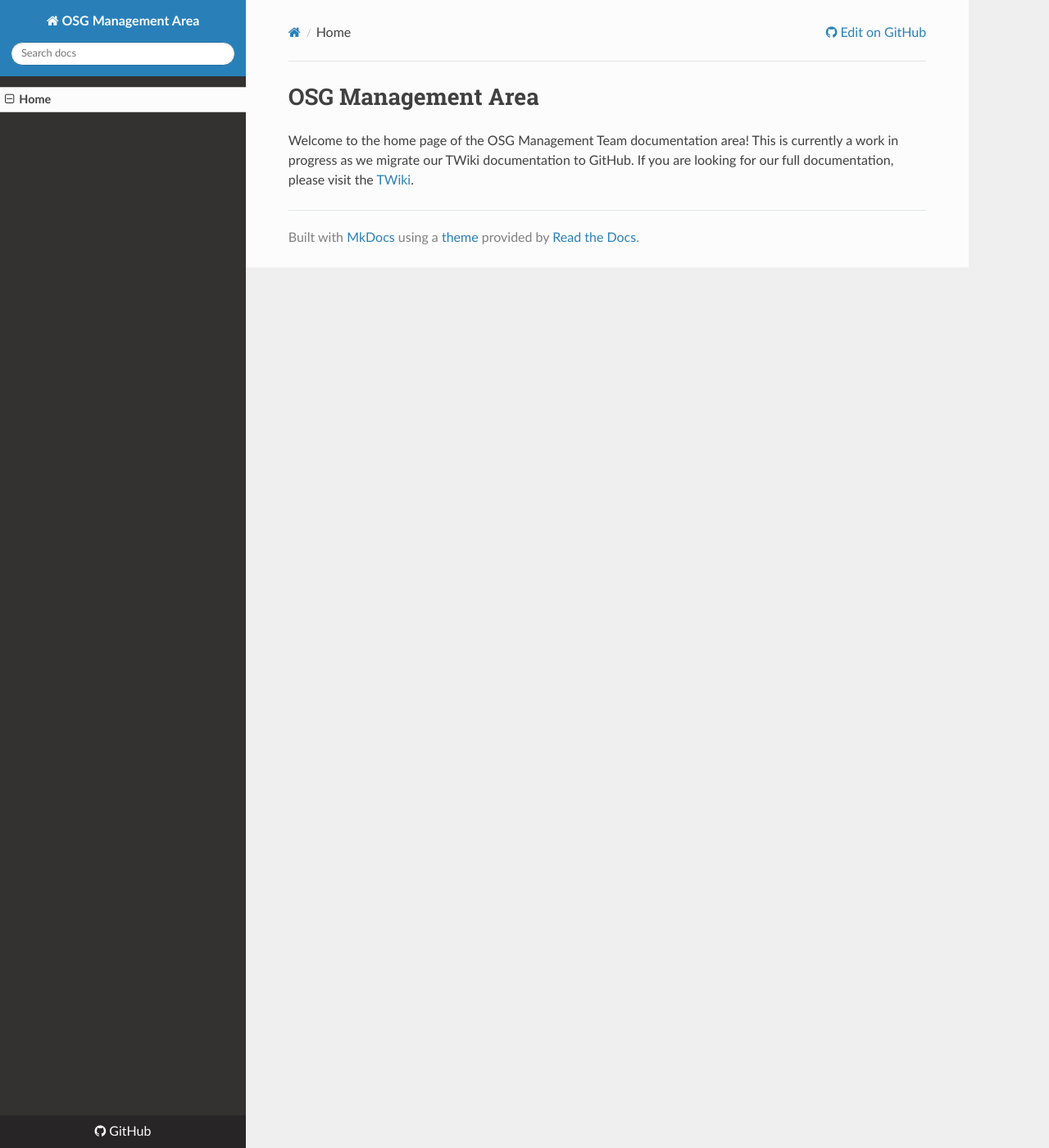
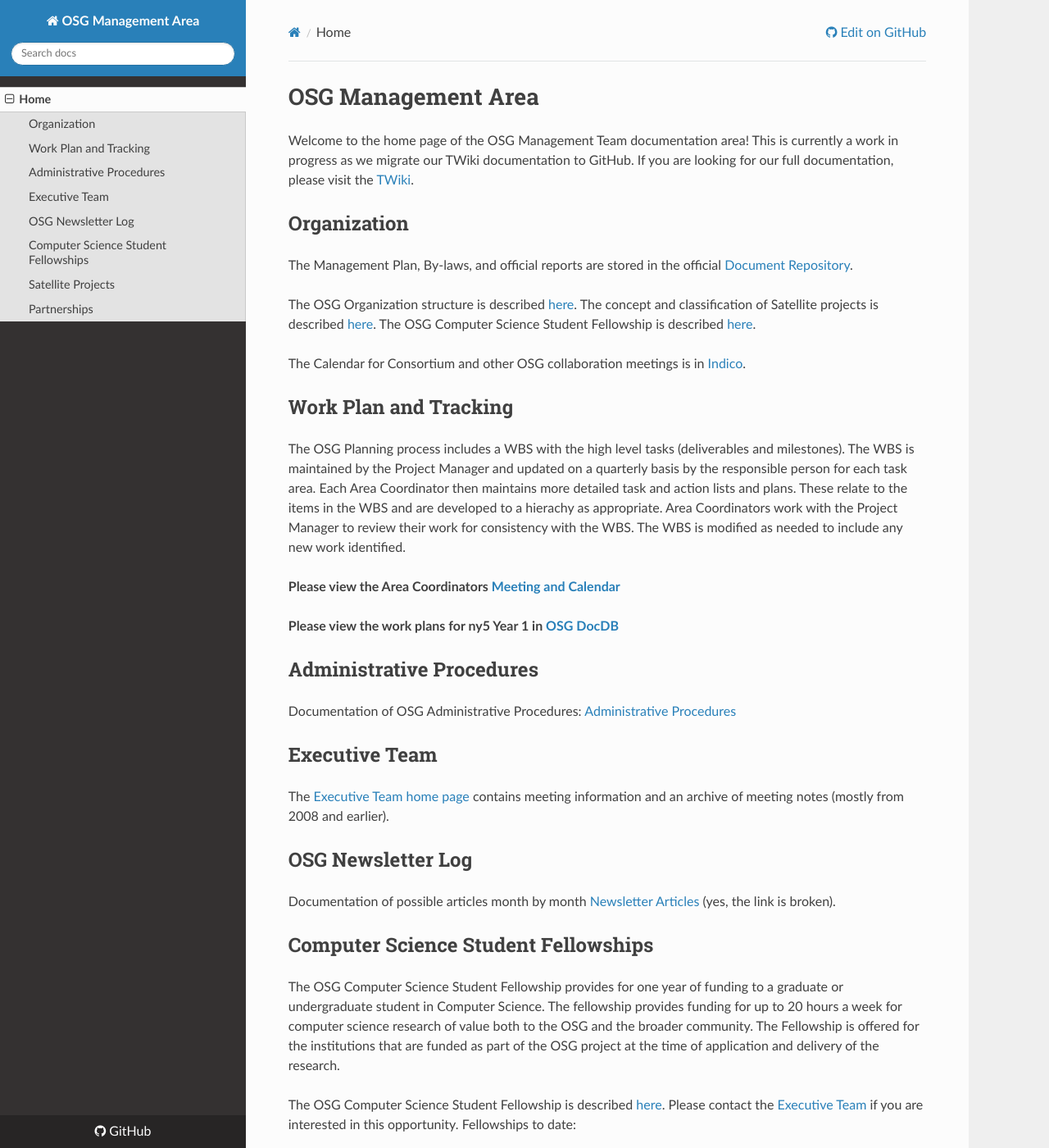
Before and after one commit to ppaschos/management-1, an MkDocs documentation site: the page built from docs/index.md, in a window 1280 px wide and 1400 px high. Shown: the whole window at 82% size. Built offline with MkDocs 1.6.1, drawn with Linux system fonts in a browser that asks for light colours; nearby versions of some CDN libraries; old or Windows-style settings are respelled for this version of MkDocs; some of the changed text lies outside the part shown.

Commit message:
Initial commit of new (converted) home page

```diff
--- a/docs/index.md
+++ b/docs/index.md
@@ -1,3 +1,76 @@
 # OSG Management Area
 
-Welcome to the home page of the OSG Management Team documentation area! This is currently a work in progress as we migrate our TWiki documentation to GitHub. If you are looking for our full documentation, please visit the [TWiki](https://twiki.opensciencegrid.org/bin/view/Management).
+Welcome to the home page of the OSG Management Team documentation area!  This is currently a work in progress as we
+migrate our TWiki documentation to GitHub.  If you are looking for our full documentation, please visit the
+[TWiki](https://twiki.opensciencegrid.org/bin/view/Management).
+
+
+## Organization
+
+The Management Plan, By-laws, and official reports are stored in the official
+[Document Repository](http://osg-docdb.opensciencegrid.org/cgi-bin/DocumentDatabase/).
+
+The OSG Organization structure is described
+[here](http://osg-docdb.opensciencegrid.org/0003/000314/008/6.OSG%20Management%20Plan.pdf). The concept and
+classification of Satellite projects is described
+[here](https://www.opensciencegrid.org/bin/view/Management/OSGSatelliteProjects). The OSG Computer Science Student
+Fellowship is described
+[here](https://osg-docdb.opensciencegrid.org:440/cgi-bin/RetrieveFile?docid=831&version=2&filename=OSG%20CS%20Student%20Fellowship.pdf).
+
+The Calendar for Consortium and other OSG collaboration meetings is in
+[Indico](http://indico.fnal.gov/categoryDisplay.py?categId=86).
+
+
+## Work Plan and Tracking
+
+The OSG Planning process includes a WBS with the high level tasks (deliverables and milestones).  The WBS is maintained
+by the Project Manager and updated on a quarterly basis by the responsible person for each task area.  Each Area
+Coordinator then maintains more detailed task and action lists and plans.  These relate to the items in the WBS and are
+developed to a hierachy as appropriate.  Area Coordinators work with the Project Manager to review their work for
+consistency with the WBS.  The WBS is modified as needed to include any new work identified.
+
+**Please view the Area Coordinators [Meeting and Calendar](area-coordinators.md)**
+
+**Please view the work plans for ny5 Year 1 in [OSG DocDB](https://osg-docdb.opensciencegrid.org:440/cgi-bin/ShowDocument?docid=1133)**
+
+
+## Administrative Procedures
+
+Documentation of OSG Administrative Procedures: [Administrative Procedures](AdministrativeProcedures)
+
+## Executive Team
+
+The [Executive Team home page](executive-team.md) contains meeting information and an archive of meeting notes (mostly
+from 2008 and earlier).
+
+
+## OSG Newsletter Log
+
+Documentation of possible articles month by month [Newsletter Articles](NewsletterArticles) (yes, the link is broken).
+
+
+## Computer Science Student Fellowships
+
+The OSG Computer Science Student Fellowship provides for one year of funding to a graduate or undergraduate student in
+Computer Science.  The fellowship provides funding for up to 20 hours a week for computer science research of value both
+to the OSG and the broader community.  The Fellowship is offered for the institutions that are funded as part of the OSG
+project at the time of application and delivery of the research.
+
+The OSG Computer Science Student Fellowship is described
+[here](https://osg-docdb.opensciencegrid.org:440/cgi-bin/RetrieveFile?docid=831&version=2&filename=OSG%20CS%20Student%20Fellowship.pdf).
+Please contact the [Executive Team](mailto:osg-et@opensciencegrid.org) if you are interested in this opportunity.
+Fellowships to date:
+
+| Date | Fellow | Mentor | Project Description | Reports ||
+| 10/10 | Derek Weitzel | David Swanson | [Campus Grid Technologies](https://twiki.grid.iu.edu/bin/view/Trash/Trash/Trash/Trash/CampusGrids/CampusGridTechnology) | ||
+
+
+## Satellite Projects
+
+OSG has a special relationship with certain projects.  See [Satellite Projects](OSGSatelliteProjects) (link is broken)
+for more information.
+
+## Partnerships
+
+OSG partners with organizations in the broad area of high throughput and high performance computing.  See [Partner
+Organizations](OSGPartnerOrganizations) (link is broken).
```
Also changed, not shown: mkdocs.yml (line endings or trailing spaces), 1 other file.
